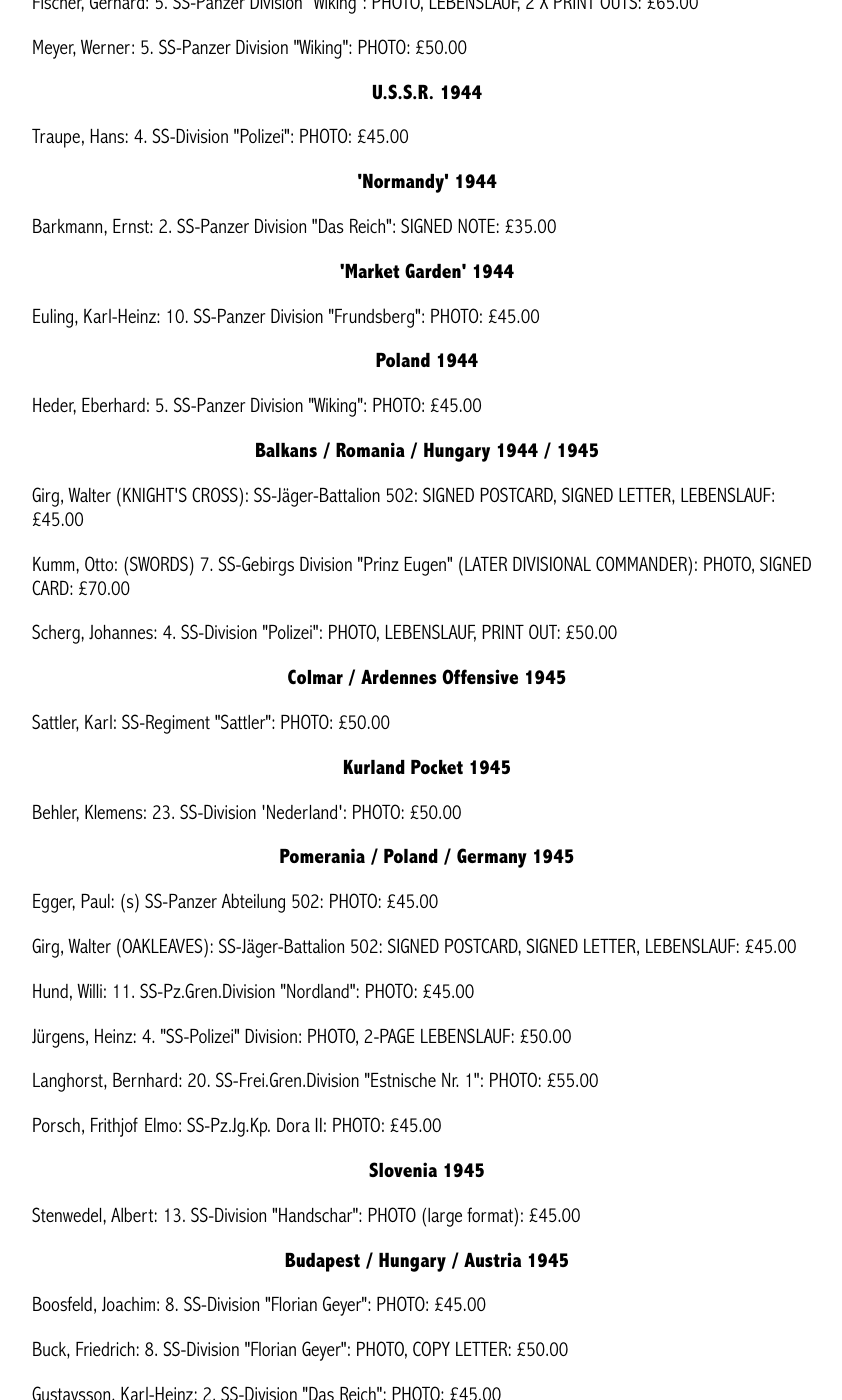
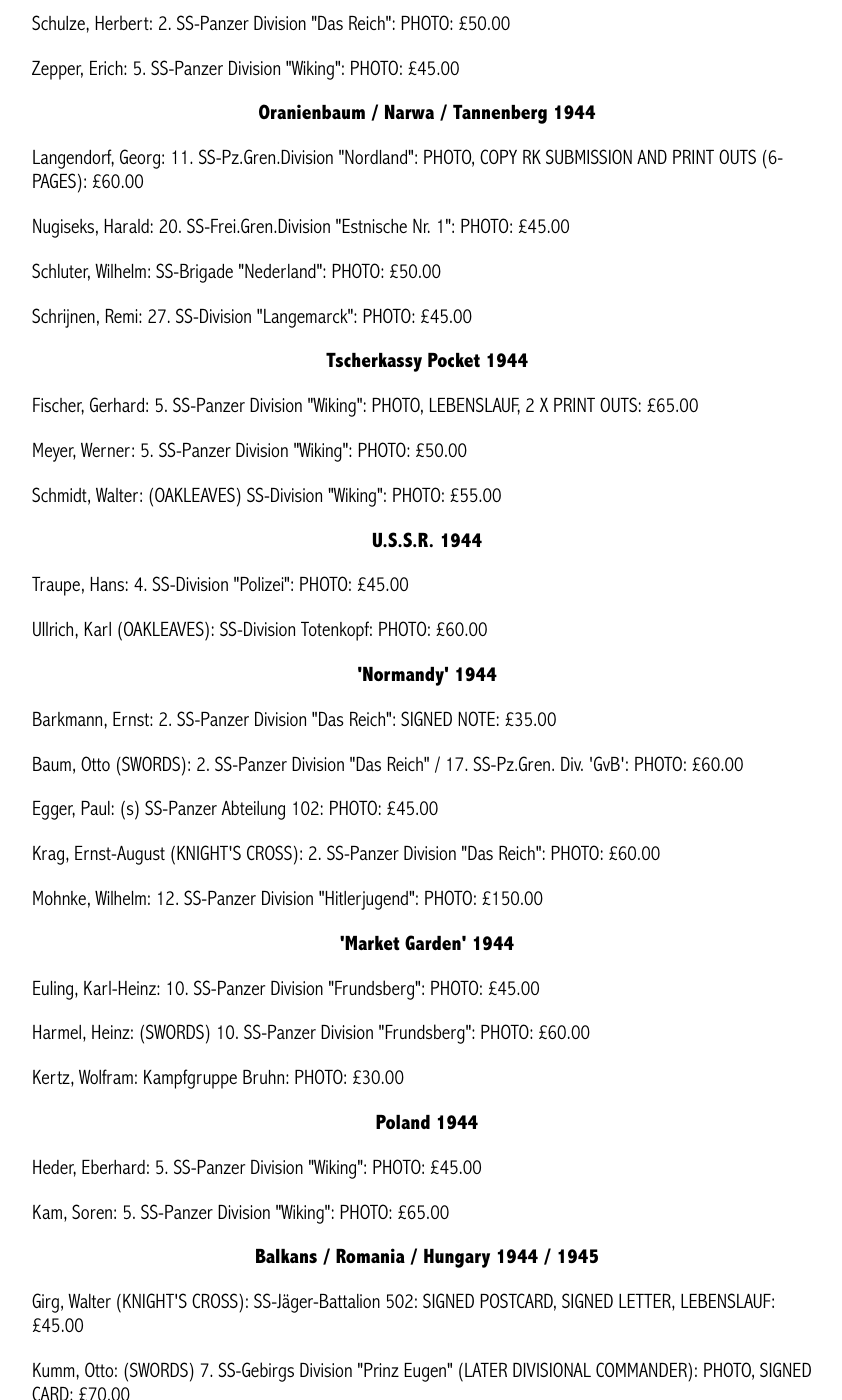
Before and after one commit to lahphotographs/lahphotographs.github.com, a Jekyll site: the page built from Waffen_SS_photos.md, in a window 1280 px wide and 1400 px high, scrolled down 1716 px. Shown: the whole window, without its empty margins (213-1055 px from the left). Built offline with Jekyll 4.4.1, drawn with Linux system fonts in a browser that asks for light colours; some of the changed text lies outside the part shown.

Commit message:
Update Waffen_SS_photos.md

```diff
--- a/Waffen_SS_photos.md
+++ b/Waffen_SS_photos.md
@@ -23,41 +23,60 @@ permalink: /waffen_ss_photos.html
 <p><b><center>Operation Barbarossa 1941 / 1942</center></b></p>
 <p>Kumm,	Otto (KNIGHT'S CROSS):	SS-Division Reich:	PHOTO, SIGNED CARD: £70.00
 <br />
-<p><b><center>Kharkov 1943</center></b></p>
+<p><b><center>Demjansk Pocket 1942</center></b></p>
+<p>Baum,	Otto (KNIGHT'S CROSS):	SS-Division Totenkopf:	PHOTO: £60.00
+<p>Ullrich,	Karl (KNIGHT'S CROSS):	SS-Division Totenkopf:	PHOTO: £60.00
+<br />
+<p><b><center>Kharkov / Kursk 1943</center></b></p>
+<p>Harmel,	Heinz: (KNIGHT'S CROSS) SS-Division "Das Reich":	PHOTO: £60.00
 <p>Kumm,	Otto:	(OAKLEAVES) SS-Division "Das Reich":	PHOTO, SIGNED CARD: £70.00
+<p>Sandig,	Rudi:	(KNIGHT'S CROSS) LSSAH:	PHOTO: £55.00
+<p>Baum,	Otto (OAKLEAVES):	SS-Division Totenkopf:	PHOTO: £60.00
 <br />
 <p><b><center>Russia 1943</center></b></p>
 <p>Brosow,	Siegfried: 2. SS-Panzer Division "Das Reich":	PHOTO: £50.00
 <p>Eichhorn,	Hugo:	SS-Division "Wiking":	PHOTO, LEBENSLAUF: £60.00
 <p>Goehler,	Johannes:	SS-Division "Florian Geyer":	PHOTO (large format): £50.00
 <p>Grieme,	Wilhelm:	SS-Division "Das Reich":	PHOTO, LEBENSLAUF: £60.00
+<p>Harmel,	Heinz: (OAKLEAVES) SS-Division "Das Reich":	PHOTO: £60.00
 <p>Lainer,	Josef:	SS-Division "Das Reich":	PHOTO: £50.00
 <p>Mooymann,	Gerardes:	SS-Freiwilligen Legion  "Nederland":	PHOTO (Wartime clipped signature): £250.00
 <p>Muller,	Albert:	SS-Division "Wiking":	PHOTO: £55.00
-<p>Schneidereit,	Alfred:	1. SS-Panzer Division "LSSAH":	PHOTO, PRINT OUT: £50.00
+<p>Harmel,	Heinz: (KNIGHT'S CROSS) SS-Division "Das Reich":	PHOTO: £60.00
+<p>Schmidt,	Walter:	(KNIGHT'S CROSS) SS-Division "Wiking":	PHOTO: £55.00
 <p>Schulze,	Herbert: 2. SS-Panzer Division "Das Reich":	PHOTO: £50.00
 <p>Zepper,	Erich:	5. SS-Panzer Division "Wiking":	PHOTO: £45.00
 <br />
 <p><b><center>Oranienbaum / Narwa / Tannenberg 1944</center></b></p>
 <p>Langendorf,	Georg:	11. SS-Pz.Gren.Division "Nordland":	PHOTO, COPY RK SUBMISSION AND PRINT OUTS (6-PAGES): £60.00
 <p>Nugiseks,	Harald:	20. SS-Frei.Gren.Division "Estnische Nr. 1":	PHOTO: £45.00
+<p>Schluter,	Wilhelm:	SS-Brigade "Nederland":	PHOTO: £50.00
 <p>Schrijnen,	Remi:	27. SS-Division "Langemarck":	PHOTO: £45.00
 <br />
 <p><b><center>Tscherkassy Pocket 1944</center></b></p>
 <p>Fischer,	Gerhard:	5. SS-Panzer Division "Wiking":	PHOTO, LEBENSLAUF, 2 X PRINT OUTS: £65.00
 <p>Meyer,	Werner:	5. SS-Panzer Division "Wiking":	PHOTO: £50.00
+<p>Schmidt,	Walter:	(OAKLEAVES) SS-Division "Wiking":	PHOTO: £55.00
 <br />
 <p><b><center>U.S.S.R. 1944</center></b></p>
 <p>Traupe,	Hans:	4. SS-Division "Polizei":	PHOTO: £45.00
+<p>Ullrich,	Karl (OAKLEAVES):	SS-Division Totenkopf:	PHOTO: £60.00
 <br />
 <p><b><center>'Normandy' 1944</center></b></p>
 <p>Barkmann,	Ernst:	2. SS-Panzer Division "Das Reich": SIGNED NOTE: £35.00
+<p>Baum,	Otto (SWORDS):	2. SS-Panzer Division "Das Reich" / 17. SS-Pz.Gren. Div. 'GvB':	PHOTO: £60.00
+<p>Egger,	Paul:	(s) SS-Panzer Abteilung 102:	PHOTO: £45.00
+<p>Krag,	Ernst-August (KNIGHT'S CROSS):	2. SS-Panzer Division "Das Reich": PHOTO: £60.00
+<p>Mohnke,	Wilhelm:	12. SS-Panzer Division "Hitlerjugend": PHOTO: £150.00
 <br />
 <p><b><center>'Market Garden' 1944</center></b></p>
 <p>Euling,	Karl-Heinz:	10. SS-Panzer Division "Frundsberg":	PHOTO: £45.00
+<p>Harmel,	Heinz: (SWORDS) 10. SS-Panzer Division "Frundsberg":	PHOTO: £60.00
+<p>Kertz,	Wolfram:	Kampfgruppe Bruhn:	PHOTO: £30.00
 <br />
 <p><b><center>Poland 1944</center></b></p>
 <p>Heder,	Eberhard:	5. SS-Panzer Division "Wiking":	PHOTO: £45.00
+<p>Kam,	Soren:	5. SS-Panzer Division "Wiking":	PHOTO: £65.00
 <br />
 <p><b><center>Balkans / Romania / Hungary 1944 / 1945</center></b></p>
 <p>Girg,	Walter (KNIGHT'S CROSS): SS-Jäger-Battalion 502:	SIGNED POSTCARD, SIGNED LETTER, LEBENSLAUF:	£45.00
@@ -65,14 +84,16 @@ permalink: /waffen_ss_photos.html
 <p>Scherg,	Johannes:	4. SS-Division "Polizei":	PHOTO, LEBENSLAUF, PRINT OUT: £50.00
 <br />
 <p><b><center>Colmar / Ardennes Offensive 1945</center></b></p>
+<p>Krag,	Ernst-August (OAKLEAVES):	2. SS-Panzer Division "Das Reich": PHOTO: £60.00
 <p>Sattler,	Karl:	SS-Regiment "Sattler":	PHOTO: £50.00
 <br />
 <p><b><center>Kurland Pocket 1945</center></b></p>
 <p>Behler,	Klemens:	23. SS-Division 'Nederland':	PHOTO: £50.00
+<p>Hofer,	Lothar:	23. SS-Division 'Nederland':	PHOTO: £50.00
 <br />
 <p><b><center>Pomerania / Poland / Germany 1945</center></b></p>
-<p>Egger,	Paul:	(s) SS-Panzer Abteilung 502:	PHOTO: £45.00
 <p>Girg,	Walter (OAKLEAVES): SS-Jäger-Battalion 502:	SIGNED POSTCARD, SIGNED LETTER, LEBENSLAUF:	£45.00
+<p>Hoffmann,	Ludwig 'Lutz':	11. SS-Pz.Gren.Division "Nordland": PHOTO: £55.00
 <p>Hund,	Willi:	11. SS-Pz.Gren.Division "Nordland": PHOTO: £45.00
 <p>Jürgens,	Heinz: 4. "SS-Polizei" Division:	PHOTO, 2-PAGE LEBENSLAUF:	£50.00
 <p>Langhorst,	Bernhard:	20. SS-Frei.Gren.Division "Estnische Nr. 1":	PHOTO: £55.00
@@ -99,7 +120,9 @@ permalink: /waffen_ss_photos.html
 <br />
 <p><b><center>Battle for Berlin 1945</center></b></p>
 <p>Fenet,	Henri:	33. SS-Frei.Gren.Division "Charlemagne":	SIGNED AND DATED CARD: £30.00
+<p>Fey,	Will:	(s) SS-Panzer Abteilung 502:	PHOTO: £60.00
 <p>Gieseler,	Karl:	11. SS-Pz.Gren.Division "Nordland":	PHOTO, LEBENSLAUF: £50.00
+<p>Schafer,	Oskar:	(s) SS-Panzer Abteilung 503:	PHOTO & SIGNED ADDRESS CARD: £80.00
 <br />
 <br />
 <p><b><centre>Not see the person you would like to add to your collection in the list above? Just ask for who you seek, so that I can confirm whether they are within the wider collection.
```
